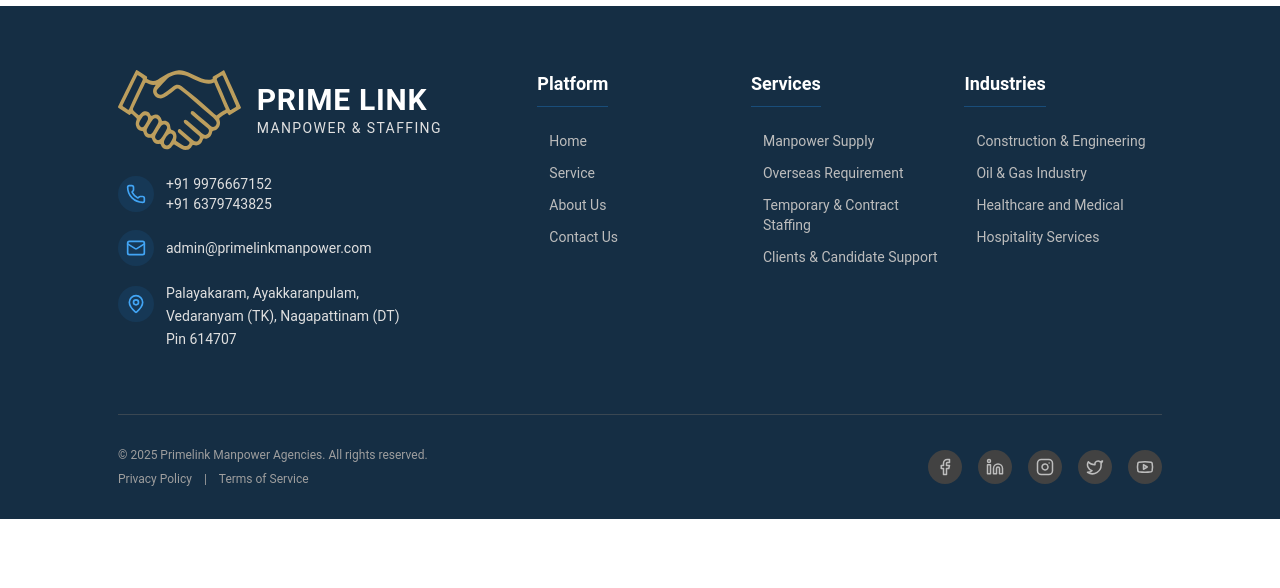
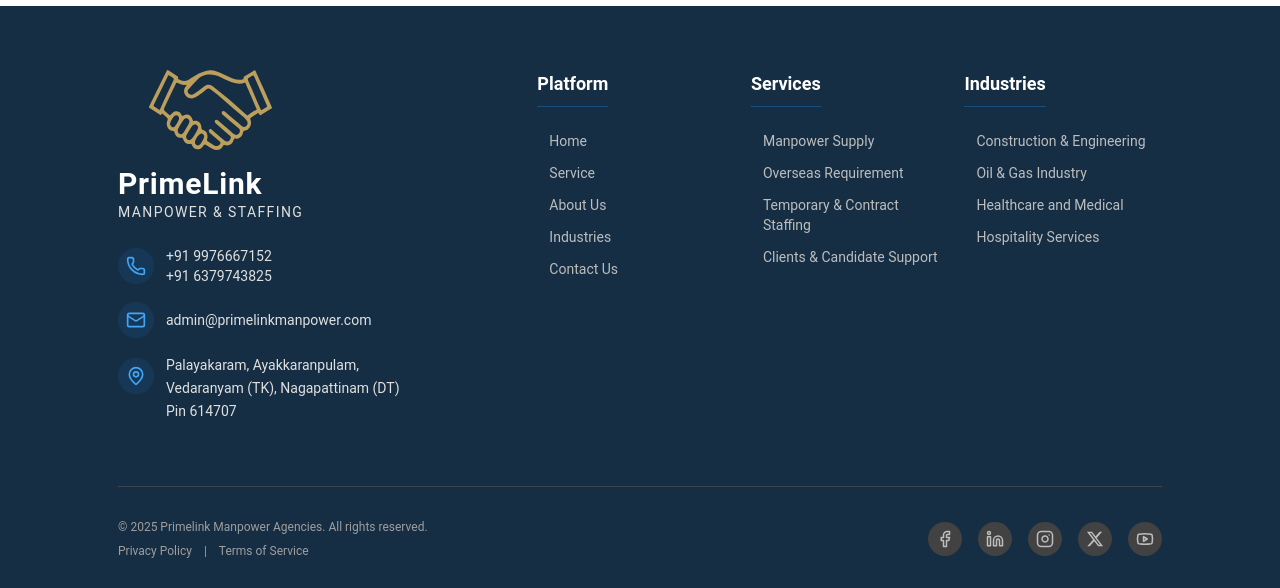
Before and after one commit to codingisf/PrimeLink, a React (Vite) app: page / in a window 1280 px wide. Shown: the part 6770-7358 px from the top of the page. Before the commit the page ends 7289 px from the top, so only its background shows below. Built offline with nearby package versions, Linux system fonts and the light colour scheme.

Commit message:
Update footer.jsx

```diff
--- a/src/components/footer.jsx
+++ b/src/components/footer.jsx
@@ -6,7 +6,6 @@ import {
   Facebook,
   Linkedin,
   Instagram,
-  Twitter,
   Youtube,
 } from "lucide-react";
 
@@ -17,16 +16,14 @@ function Footer() {
         <div className="flex flex-col lg:flex-row justify-between gap-12">
           {/* Company Info Section */}
           <div className="lg:w-1/3 flex flex-col items-start space-y-6">
-            <div className="flex items-center gap-4">
+            <div className="flex items-center flex-col justify-center gap-4">
               <img
                 src="/logo.svg"
                 alt="Prime Link Logo"
                 className="h-20 w-auto"
               />
               <div>
-                <p className="text-3xl font-bold uppercase tracking-wide">
-                  Prime Link
-                </p>
+                <p className="text-3xl font-bold tracking-wide">PrimeLink</p>
                 <p className="text-sm tracking-widest text-gray-300">
                   MANPOWER & STAFFING
                 </p>
@@ -88,7 +85,7 @@ function Footer() {
               <ul className="space-y-3 text-gray-400 text-sm">
                 <li>
                   <a
-                    href="#"
+                    href="/"
                     className="hover:text-blue-400 transition-colors flex items-center gap-2"
                   >
                     <span className="h-1 w-1 bg-blue-400 rounded-full opacity-0 hover:opacity-100 transition-opacity"></span>
@@ -97,7 +94,7 @@ function Footer() {
                 </li>
                 <li>
                   <a
-                    href="#"
+                    href="/services"
                     className="hover:text-blue-400 transition-colors flex items-center gap-2"
                   >
                     <span className="h-1 w-1 bg-blue-400 rounded-full opacity-0 hover:opacity-100 transition-opacity"></span>
@@ -106,7 +103,7 @@ function Footer() {
                 </li>
                 <li>
                   <a
-                    href="#"
+                    href="/about"
                     className="hover:text-blue-400 transition-colors flex items-center gap-2"
                   >
                     <span className="h-1 w-1 bg-blue-400 rounded-full opacity-0 hover:opacity-100 transition-opacity"></span>
@@ -115,7 +112,16 @@ function Footer() {
                 </li>
                 <li>
                   <a
-                    href="#"
+                    href="/industries"
+                    className="hover:text-blue-400 transition-colors flex items-center gap-2"
+                  >
+                    <span className="h-1 w-1 bg-blue-400 rounded-full opacity-0 hover:opacity-100 transition-opacity"></span>
+                    Industries
+                  </a>
+                </li>
+                <li>
+                  <a
+                    href="/contact"
                     className="hover:text-blue-400 transition-colors flex items-center gap-2"
                   >
                     <span className="h-1 w-1 bg-blue-400 rounded-full opacity-0 hover:opacity-100 transition-opacity"></span>
@@ -131,7 +137,7 @@ function Footer() {
               <ul className="space-y-3 text-gray-400 text-sm">
                 <li>
                   <a
-                    href="#"
+                    href="/services#manpower-supply"
                     className="hover:text-blue-400 transition-colors flex items-center gap-2"
                   >
                     <span className="h-1 w-1 bg-blue-400 rounded-full opacity-0 hover:opacity-100 transition-opacity"></span>
@@ -140,7 +146,7 @@ function Footer() {
                 </li>
                 <li>
                   <a
-                    href="#"
+                    href="/services#overseas-requirement"
                     className="hover:text-blue-400 transition-colors flex items-center gap-2"
                   >
                     <span className="h-1 w-1 bg-blue-400 rounded-full opacity-0 hover:opacity-100 transition-opacity"></span>
@@ -149,7 +155,7 @@ function Footer() {
                 </li>
                 <li>
                   <a
-                    href="#"
+                    href="/services#contract-staffing"
                     className="hover:text-blue-400 transition-colors flex items-center gap-2"
                   >
                     <span className="h-1 w-1 bg-blue-400 rounded-full opacity-0 hover:opacity-100 transition-opacity"></span>
@@ -158,7 +164,7 @@ function Footer() {
                 </li>
                 <li>
                   <a
-                    href="#"
+                    href="/services#client-support"
                     className="hover:text-blue-400 transition-colors flex items-center gap-2"
                   >
                     <span className="h-1 w-1 bg-blue-400 rounded-full opacity-0 hover:opacity-100 transition-opacity"></span>
@@ -174,7 +180,7 @@ function Footer() {
               <ul className="space-y-3 text-gray-400 text-sm">
                 <li>
                   <a
-                    href="#"
+                    href="/industries#construction"
                     className="hover:text-blue-400 transition-colors flex items-center gap-2"
                   >
                     <span className="h-1 w-1 bg-blue-400 rounded-full opacity-0 hover:opacity-100 transition-opacity"></span>
@@ -183,7 +189,7 @@ function Footer() {
                 </li>
                 <li>
                   <a
-                    href="#"
+                    href="/industries#oil-gas"
                     className="hover:text-blue-400 transition-colors flex items-center gap-2"
                   >
                     <span className="h-1 w-1 bg-blue-400 rounded-full opacity-0 hover:opacity-100 transition-opacity"></span>
@@ -192,7 +198,7 @@ function Footer() {
                 </li>
                 <li>
                   <a
-                    href="#"
+                    href="/industries#healthcare"
                     className="hover:text-blue-400 transition-colors flex items-center gap-2"
                   >
                     <span className="h-1 w-1 bg-blue-400 rounded-full opacity-0 hover:opacity-100 transition-opacity"></span>
@@ -201,7 +207,7 @@ function Footer() {
                 </li>
                 <li>
                   <a
-                    href="#"
+                    href="/industries#hospitality"
                     className="hover:text-blue-400 transition-colors flex items-center gap-2"
                   >
                     <span className="h-1 w-1 bg-blue-400 rounded-full opacity-0 hover:opacity-100 transition-opacity"></span>
@@ -260,10 +266,13 @@ function Footer() {
               href="#"
               className="bg-gray-800 p-2 rounded-full hover:bg-black hover:text-white transition-all duration-300 group"
             >
-              <Twitter
-                size={18}
-                className="text-gray-400 group-hover:text-white"
-              />
+              <svg
+                viewBox="0 0 24 24"
+                fill="currentColor"
+                className="w-[18px] h-[18px] text-gray-400 group-hover:text-white"
+              >
+                <path d="M18.244 2.25h3.308l-7.227 8.26 8.502 11.24H16.17l-5.214-6.817L4.99 21.75H1.68l7.73-8.835L1.254 2.25H8.08l4.713 6.231zm-1.161 17.52h1.833L7.084 4.126H5.117z" />
+              </svg>
             </a>
             <a
               href="#"
```
